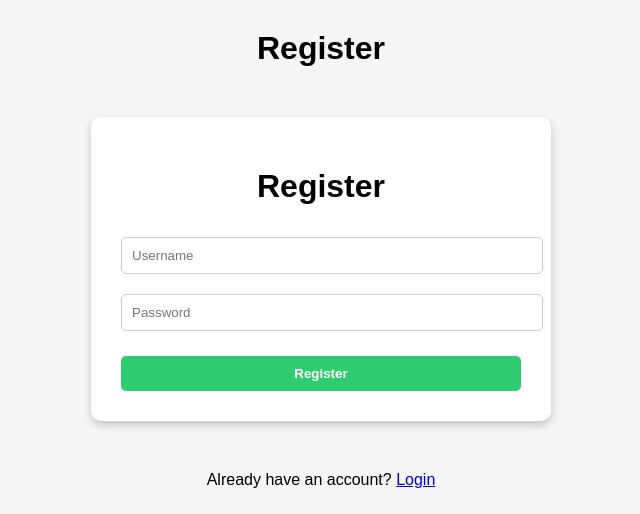
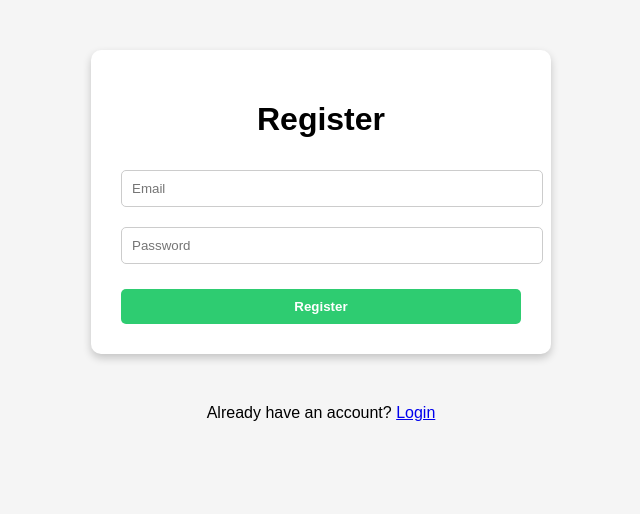
Before and after one commit to Caleeeeeeeeeb/HealthBridge, a Django app: page /register/ in a window 1280 px wide. Shown: the top 514 px of the page, without its empty margins (319-959 px from the left). Run offline with Django 5.2, Linux system fonts and the light colour scheme.

Commit message:
fix issue in login and regisration

```diff
--- a/healthbridge_app/templates/healthbridge_app/login.html
+++ b/healthbridge_app/templates/healthbridge_app/login.html
@@ -26,8 +26,7 @@
         <h1 style="text-align:center;">Login</h1>
         <div id="error" class="error">{% if error %}{{ error }}{% endif %}</div>
 
-        <input type="text" name="Email" placeholder="Email" required>
-
+        <input type="text" name="email" placeholder="Email" required>
         <input type="password" name="password" placeholder="Password" required>
         <button type="submit">Login</button>
     </form>
--- a/healthbridge_app/templates/healthbridge_app/register.html
+++ b/healthbridge_app/templates/healthbridge_app/register.html
@@ -8,7 +8,7 @@
     <script src="{% static 'healthbridge_app/script.js' %}"></script>
 </head>
 <body>
-    <h1 style="text-align:center; margin-top:30px;">Register</h1>
+
     <form name="registerForm" method="post" onsubmit="return validateRegisterForm()">
         {% csrf_token %}
           {% if error %}
@@ -16,7 +16,7 @@
     {% endif %}
         <h1 style="text-align:center;">Register</h1>
         <div id="error" class="error"></div>
-        <input type="text" name="username" placeholder="Username" required>
+        <input type="text" name="email" placeholder="Email" required>
         <input type="password" name="password" placeholder="Password" required>
         <button type="submit">Register</button>
     </form>
```
